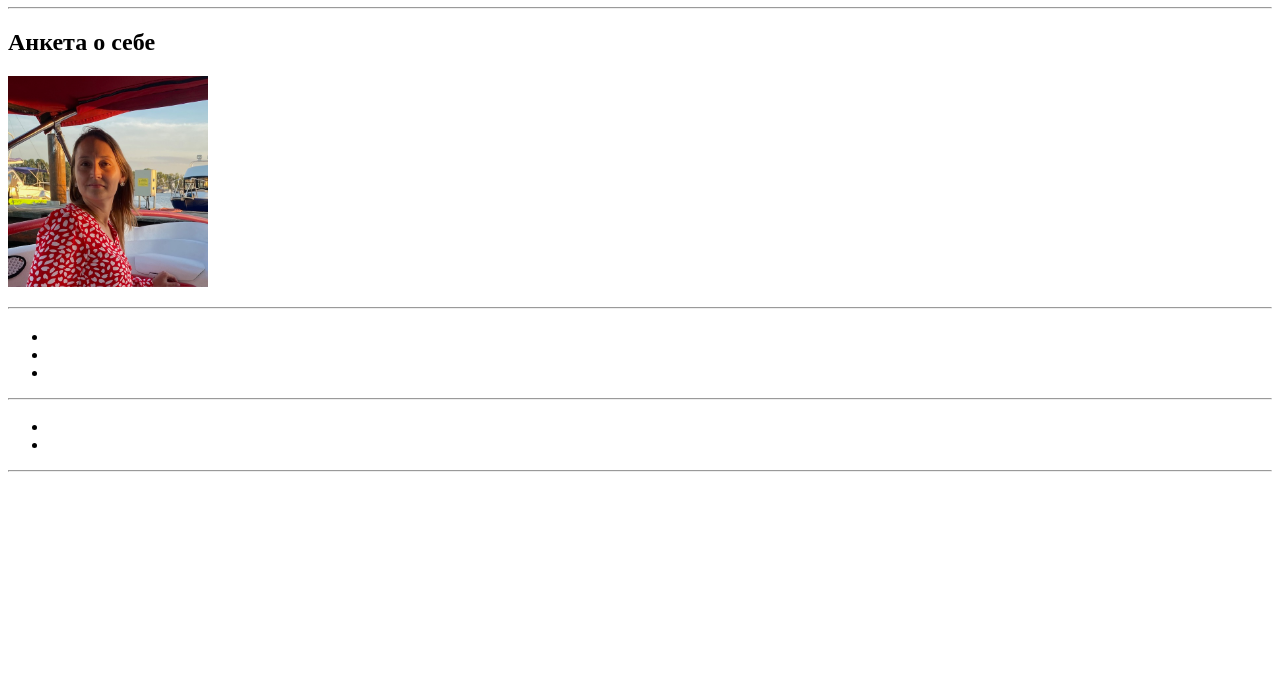
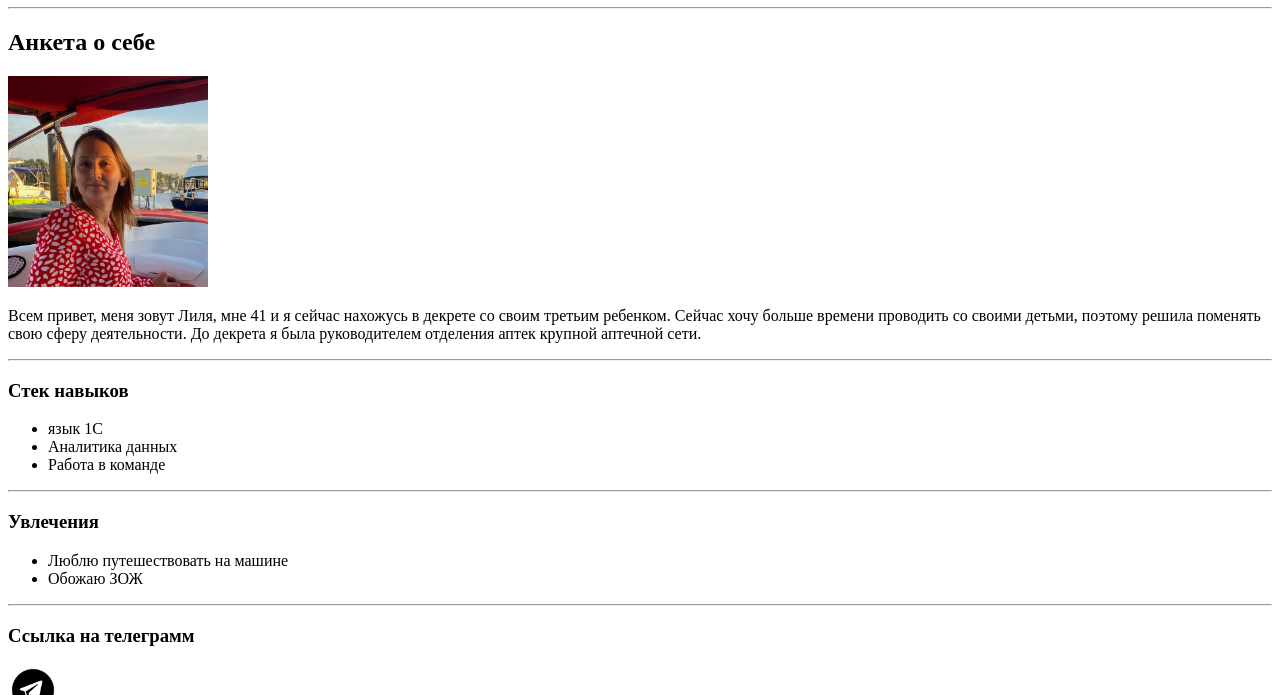
Before and after one commit to Lili-fqrf/web, a plain HTML site: page task1.html in a window 1280 px wide. Shown: the part 99-794 px from the top of the page. Drawn offline with Linux system fonts and the light colour scheme.

Commit message:
Add files via upload

```diff
--- a/task1.html
+++ b/task1.html
@@ -6,28 +6,29 @@
     <title>Трифонова Лилия</title>
 </head>
 <body>
-    <a href="../index.html">На главную</a>
+    <a href="index.html">На главную</a>
     <h1>Практические задания №1</h1>
     <hr>
     <h2>Анкета о себе</h2>
-    <img src="image.jpg" alt=""width="200">
-    <P></P>
+    <img src="image.jpg" alt="изображение"width="200">
+    <P>Всем привет, меня зовут Лиля, мне 41 и я сейчас нахожусь в декрете со своим третьим ребенком. Сейчас хочу больше времени проводить со своими детьми, поэтому решила поменять свою сферу деятельности. До декрета я была руководителем отделения аптек крупной аптечной сети.</P>
     <hr>
-    <h3></h3>
+    <h3>Стек навыков</h3>
     <ul>
-        <li></li>
-        <li></li>
-        <li></li>
-</ul>
+        <li> язык 1С </li>
+        <li>Аналитика данных</li>
+        <li>Работа в команде</li>
+    </ul>
      <hr>
-     <h3></h3>
+     <h3>Увлечения</h3>
      <ul>
-        <li></li>
-        <li></li>
+        <li>Люблю путешествовать на машине</li>
+        <li>Обожаю ЗОЖ</li>
      </ul>
 <hr>
-<a href="">
-    <img src="" alt="">
+<h3>Ссылка на телеграмм</h3>
+<a href="https://web.telegram.org/a/#457740426">
+    <img src="е.webp" alt="изображение"width="50">
 </a>
 
 </body>
```
